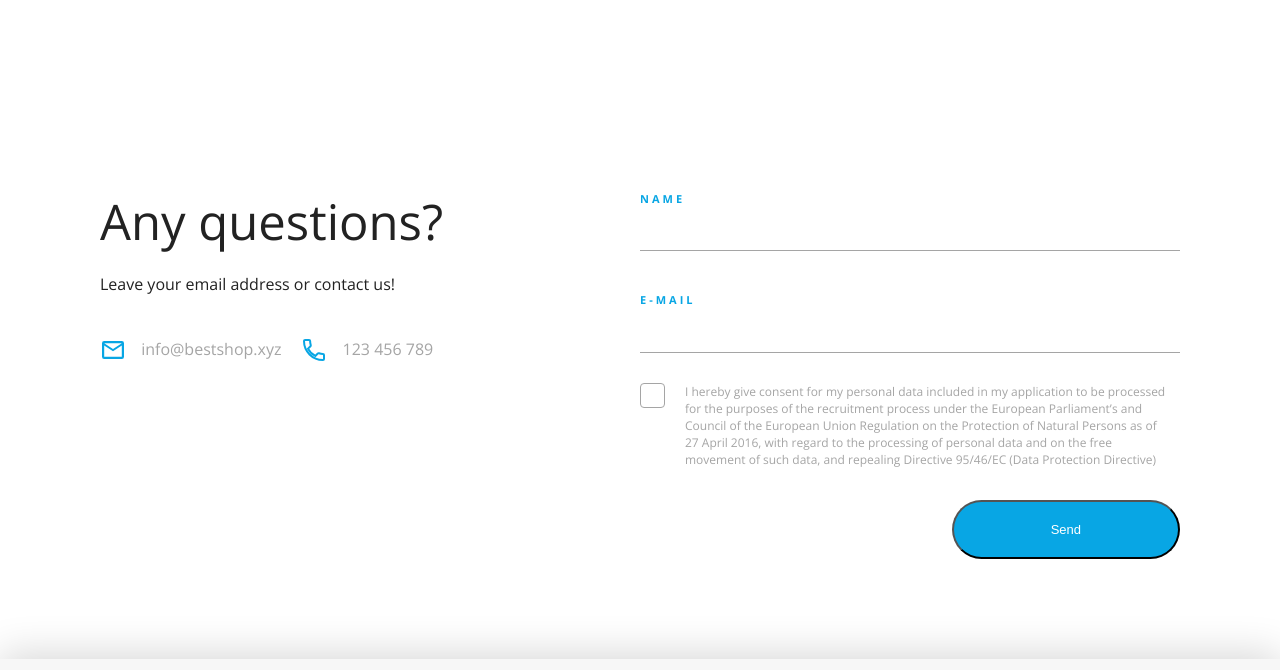
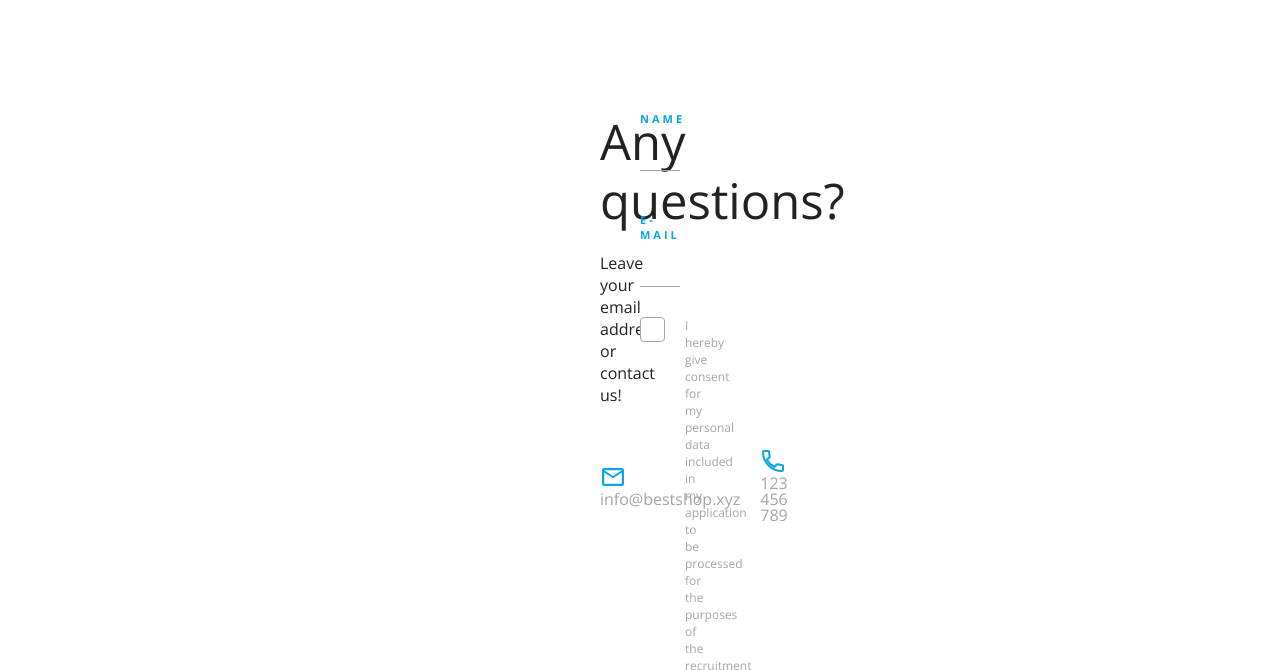
Before and after one commit to KamilHH/Warsztat-1, a plain HTML site: page index.html in a window 1280 px wide. Shown: the part 3430-4100 px from the top of the page. Drawn offline with nearby package versions, Linux system fonts and the light colour scheme.

Commit message:
Changed padding of box in contact section

```diff
--- a/css/style.css
+++ b/css/style.css
@@ -376,7 +376,7 @@ a{
     --accent-color: var(--color-green);
 }
 .contact {
-    padding: 80px 100px 100px;
+    padding: 0px 600px 100px;
     display: flex;
     justify-content: center;
 
```
